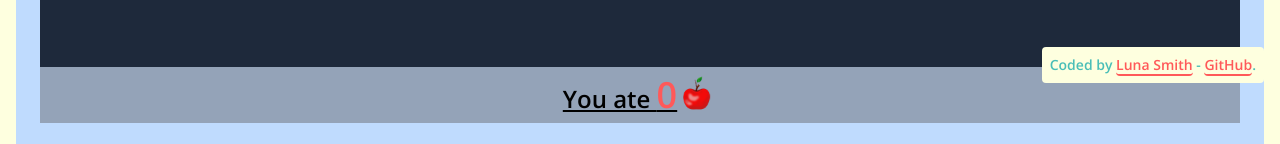
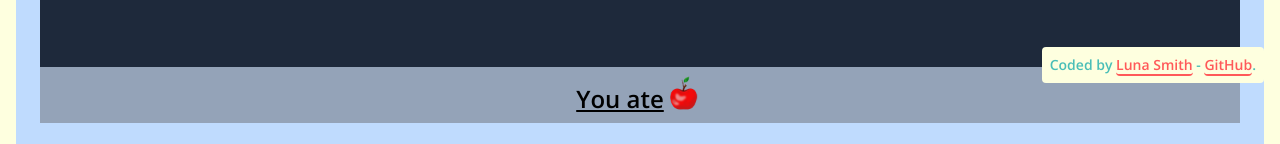
Before and after one commit to Lu-Smith/snake_game_vue_tailwindcss, a Vue app: page / in a window 1280 px wide. Shown: the part 701-845 px from the top of the page. Built offline with nearby package versions, Linux system fonts and the light colour scheme.

Commit message:
Updated Score.vue

```diff
--- a/src/components/Game/Score.vue
+++ b/src/components/Game/Score.vue
@@ -1,12 +1,13 @@
 <template>
     <div class="flex flex-row justify-center items-center bg-slate-400 p-2">
         <h3 class="font-semibold text-2xl underline">You ate
-            <span class="text-4xl text-linksColor">0</span>
+            <span class="text-4xl text-linksColor">{{ score }}</span>
         </h3>
         <img src='../../assets/smallApple.png' alt="apple" class="h-[40px] w-[40px]">
     </div>
 </template>
 
 <script lang="ts" setup>
+defineProps(['score'])
 
 </script>
```
